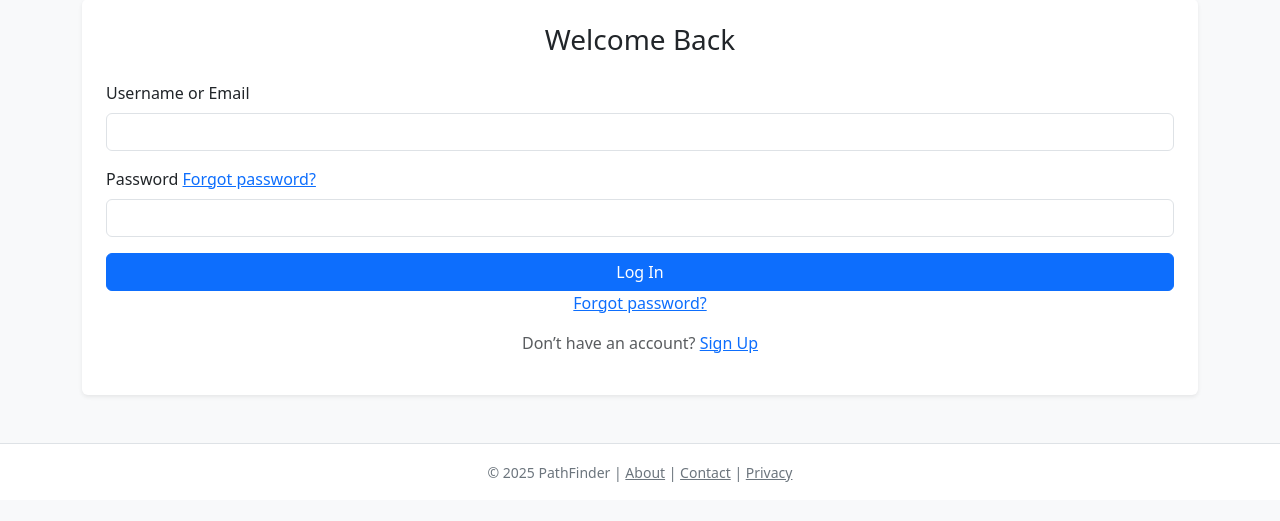
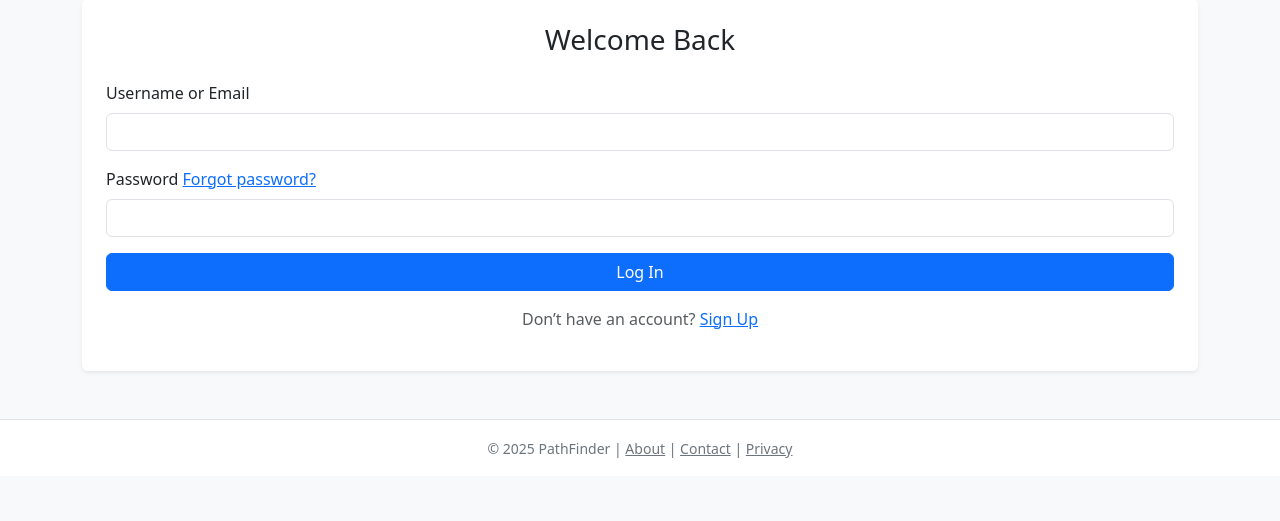
Before and after one commit to Viloetsisi/AgileWeb_group_project, a Flask app: page /login in a window 1280 px wide. Shown: the part 105-626 px from the top of the page. Run offline with Flask 2, Linux system fonts and the light colour scheme.

Commit message:
Create password-reset flow. Reset password function sends secret token to email if account with that email exists and allows user to reset their password.

```diff
--- a/app.py
+++ b/app.py
@@ -35,8 +35,8 @@ application.config.update(
     MAIL_USERNAME='',
     MAIL_PASSWORD='',
     MAIL_DEFAULT_SENDER=('PathFinder', 'no-reply@pathfinder.local'),
-    MAIL_SUPPRESS_SEND = False,
-    MAIL_BACKEND = 'console'
+    MAIL_SUPPRESS_SEND = False, # TODO: Remove for production
+    MAIL_BACKEND = 'console'    # TODO: Remove for production
 )
 mail = Mail(application)
 
@@ -162,7 +162,7 @@ def reset_post(token):
         return redirect(url_for('reset_get', token=token))
 
     user = User.query.get(tok.user_id)
-    user.set_password(pw)
+    user.password = generate_password_hash(pw)
 
     tok.used = True
     db.session.commit()
--- a/templates/login.html
+++ b/templates/login.html
@@ -28,9 +28,6 @@ block content %}
     </div>
     <button type="submit" class="btn btn-primary w-100">Log In</button>
   </form>
-  <p class="text-center">
-    <a href="{{ url_for('forgot_password_get') }}">Forgot password?</a>
-  </p>
   <p class="text-center text-muted mt-3">
     Don’t have an account? <a href="{{ url_for('signup') }}">Sign Up</a>
   </p>
```
